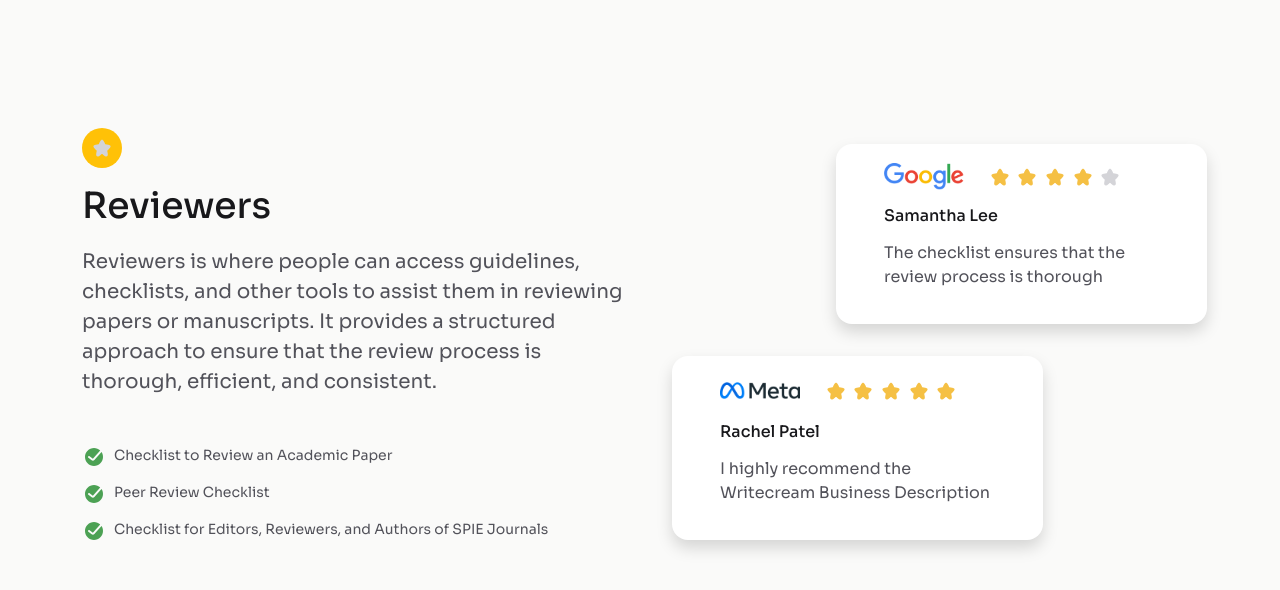
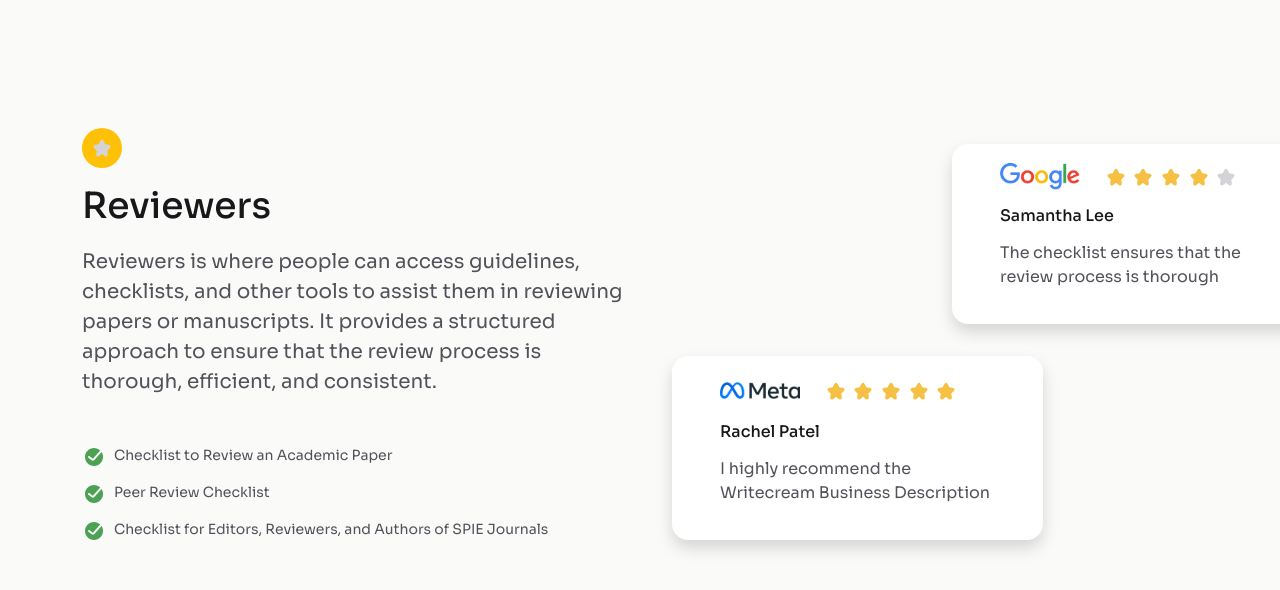
Before and after one commit to topi6035/Testimonial_Page, a plain HTML site: page index.html in a window 1280 px wide. Shown: the top 590 px of the page. Drawn offline with nearby package versions, Linux system fonts and the light colour scheme.

Commit message:
Update index.html

```diff
--- a/index.html
+++ b/index.html
@@ -27,7 +27,7 @@
     </div>
 
     <div class="col-lg-7 d-grid coments">
-        <div class="card d-flex justify-content-center rounded-4 ms-5 py-3 px-5 border-0 my-3 shadow" style="justify-self: center;">
+        <div class="card d-flex justify-content-center rounded-4 py-3 px-5 border-0 my-3 shadow" style="justify-self: end; margin-rigth: 2rem;">
             <div class="" style="padding-bottom: 16px;">
                 <img src="img/google-testimonial.png" class="img-fluid" width="100" alt=""style="padding-right: 20px;">
 
```
